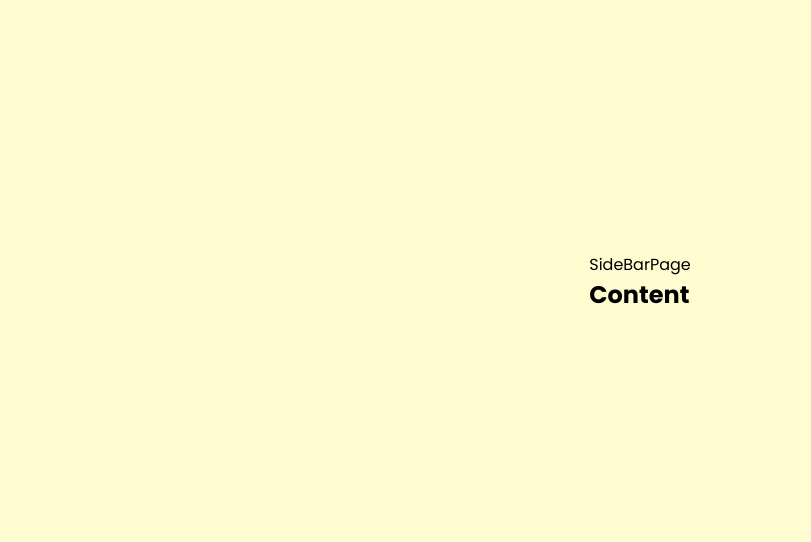
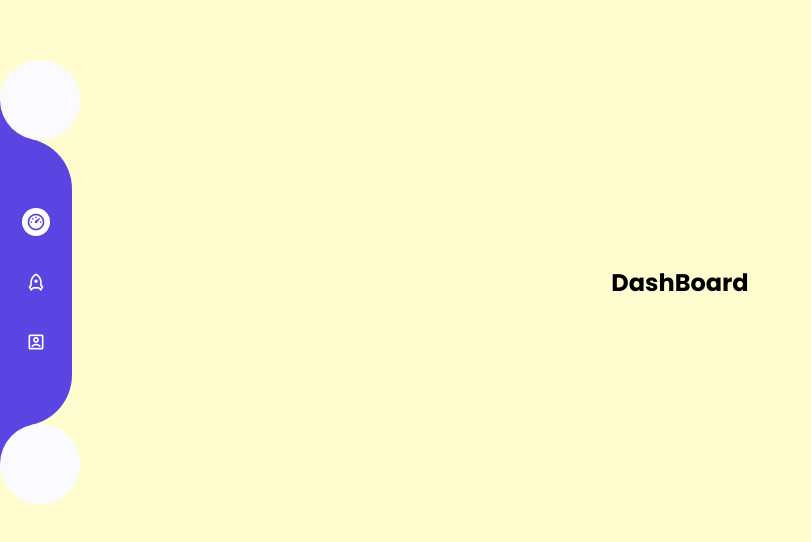
Before and after one commit to DevHub-spring/TaskManagement-Frontend, a React (Create React App) app: page / in a window 1280 px wide. Shown: the part 118-660 px from the top of the page, without its empty margins (0-811 px from the left). Built offline with nearby package versions, Linux system fonts and the light colour scheme.

Commit message:
Adding side bar pages

```diff
--- a/package.json
+++ b/package.json
@@ -15,6 +15,7 @@
     "react-redux": "^9.2.0",
     "react-router-dom": "^6.29.0",
     "react-scripts": "^5.0.1",
+    "remixicon": "^4.6.0",
     "web-vitals": "^4.2.4",
     "webpack": "^5.97.1",
     "webpack-cli": "^6.0.1"
--- a/public/index.html
+++ b/public/index.html
@@ -3,6 +3,7 @@
   <head>
     <meta charset="utf-8" />
     <link rel="icon" href="%PUBLIC_URL%/favicon.ico" />
+    <link href="https://cdn.jsdelivr.net/npm/remixicon@2.5.0/fonts/remixicon.css" rel="stylesheet">
     <meta name="viewport" content="width=device-width, initial-scale=1" />
     <meta name="theme-color" content="#000000" />
     <meta
--- a/src/App.css
+++ b/src/App.css
@@ -1,3 +1,5 @@
+@import url("https://cdn.jsdelivr.net/npm/remixicon@2.5.0/fonts/remixicon.css");
+
 .App {
   text-align: center;
 }
--- a/src/App.js
+++ b/src/App.js
@@ -11,7 +11,7 @@ const App = () => {
       <div>
         <SideBar />
         <main>
-          <h2>Content</h2>
+          <h2>DashBoard</h2>
         </main>
       </div>
     // <Router>
--- a/src/Components/Pages/SideBar/SideBarPage.css
+++ b/src/Components/Pages/SideBar/SideBarPage.css
@@ -0,0 +1,128 @@
+/*=============== GOOGLE FONTS ===============*/
+@import url("https://fonts.googleapis.com/css2?family=Poppins:wght@400;500&display=swap");
+/*=============== VARIABLES CSS ===============*/
+:root {
+  /*========== Colors ==========*/
+  --first-color: hsl(248, 74%, 58%);
+  --black-color: hsl(248, 24%, 10%);
+  --white-color: #fff;
+  --body-color: hsl(248, 100%, 99%);
+  /*========== Font and typography ==========*/
+  --body-font: "Poppins", sans-serif;
+  --small-font-size: .813rem;
+}
+@media screen and (min-width: 1024px) {
+  :root {
+    --small-font-size: .875rem;
+  }
+}
+
+/*=============== BASE ===============*/
+* {
+  box-sizing: border-box;
+  padding: 0;
+  margin: 0;
+}
+
+body {
+  font-family: var(--body-font);
+  background-color: var(--body-color);
+}
+
+ul {
+  list-style: none;
+}
+
+a {
+  text-decoration: none;
+}
+
+main {
+  margin-inline: 6rem 1rem;
+  padding-block: 2rem;
+}
+
+/*=============== SIDEBAR ===============*/
+.nav {
+  width: 72px;
+  height: max-content;
+  position: fixed;
+  inset: 0;
+  margin: auto 0;
+}
+.nav__list {
+  position: relative;
+  background-color: var(--first-color);
+  padding-block: 70px;
+  border-radius: 0 51px 51px 0;
+  display: grid;
+  justify-content: center;
+  row-gap: 2rem;
+}
+.nav__link {
+  position: relative;
+  display: inline-flex;
+  padding: 4px;
+  border-radius: 50%;
+  transition: background 0.4s;
+}
+.nav__link i {
+  font-size: 1.25rem;
+  color: var(--white-color);
+  transition: color 0.4s;
+}
+.nav__link:hover .nav__name {
+  opacity: 1;
+  transform: translateX(48px);
+}
+.nav__name {
+  position: absolute;
+  top: 0;
+  transform: translateX(56px);
+  background-color: var(--black-color);
+  color: var(--white-color);
+  font-size: var(--small-font-size);
+  font-weight: 500;
+  padding: 6px 16px;
+  border-radius: 3rem;
+  pointer-events: none;
+  transition: transform 0.5s, opacity 0.5s;
+  opacity: 0;
+}
+.nav__circle-1, .nav__circle-2 {
+  width: 80px;
+  height: 80px;
+  background-color: var(--body-color);
+  border-radius: 50%;
+  position: absolute;
+  left: 0;
+  z-index: 10;
+}
+.nav__circle-1 {
+  top: -78px;
+}
+.nav__circle-2 {
+  bottom: -78px;
+}
+.nav__square-1, .nav__square-2 {
+  width: 35px;
+  height: 40px;
+  background-color: var(--first-color);
+  position: absolute;
+  left: 0;
+  z-index: 1;
+}
+.nav__square-1 {
+  top: -39px;
+}
+.nav__square-2 {
+  bottom: -39px;
+}
+
+/* Active link */
+.active-link {
+  background-color: var(--white-color);
+}
+.active-link i {
+  color: var(--first-color);
+}
--- a/src/Components/Pages/SideBar/SideBarPage.js
+++ b/src/Components/Pages/SideBar/SideBarPage.js
@@ -1,11 +1,39 @@
 import React from 'react'
 import {useState} from 'react';
 import './SideBarPage.css';
+import "remixicon/fonts/remixicon.css";
 
 
-export const SideBarPage = () => {
+const SideBarPage = () => {
+  const [activeIndex, setActiveIndex] = useState(0);
+  // eslint-disable-next-line no-sparse-arrays
+  const menuItems=[
+    { icon: "ri-dashboard-3-line", name: "Home" },
+    { icon: "ri-rocket-line", name: "AllTasks" },
+    { icon: "ri-account-box-line", name: "Account" },
+  ];
   return (
-    <div>SideBarPage</div>
+    <nav className="nav">
+      <ul className="nav__list">
+      {menuItems.map((item, index) => (
+          // eslint-disable-next-line jsx-a11y/anchor-is-valid
+          <a
+            href="#"
+            key={index}
+            className={`nav__link ${activeIndex === index ? "active-link" : ""}`}
+            onClick={() => setActiveIndex(index)}
+          >
+            <i className={item.icon}></i>
+            <span className="nav__name">{item.name}</span>
+          </a>
+        ))}
+      </ul>
+      {/* Shapes */}
+      <div className="nav__circle-1"></div>
+      <div className="nav__circle-2"></div>
+      <div className="nav__square-1"></div>
+      <div className="nav__square-2"></div>
+    </nav>
   )
 }
 export default SideBarPage;
--- a/src/index.css
+++ b/src/index.css
@@ -1,3 +1,4 @@
+@import url("https://cdn.jsdelivr.net/npm/remixicon@2.5.0/fonts/remixicon.css");
 @import url('https://fonts.googleapis.com/css2?family=Poppins:wght@400;600;700&display=swap');
 body{
 
```
Also changed, not shown: 1 other file (tests, documents, lock files or other folders).
